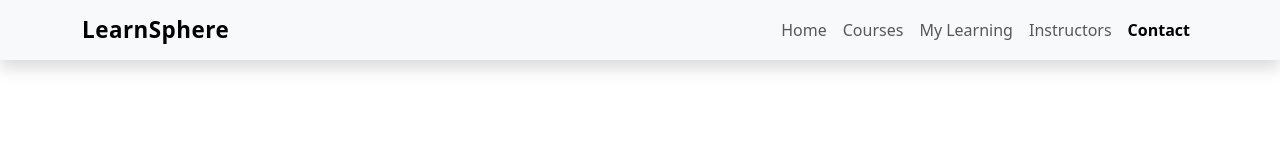
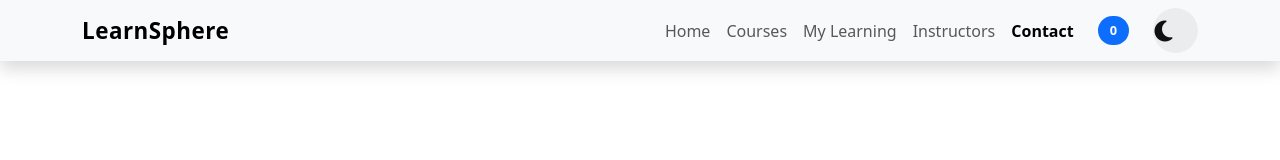
Before and after one commit to malakalsenine-a11y/JS-LearnSphereProject, a plain HTML site: page contact.html in a window 1280 px wide. Drawn offline with Linux system fonts and the light colour scheme.

Commit message:
add Contact html Page(Continue Navbar)

```diff
--- a/contact.html
+++ b/contact.html
@@ -32,6 +32,19 @@
           <li class="nav-item"><a class="nav-link active" href="contact.html">Contact</a></li>
         </ul>
 
+        <span class="badge bg-primary ms-3" id="count">0</span>
+
+        <div class="ms-4">
+          <input type="checkbox" id="toggle_btn" hidden />
+          <label for="toggle_btn" class="theme-toggle">
+            <i class="fa-solid fa-moon moon"></i>
+            <i class="fa-solid fa-sun sun"></i>
+          </label>
+        </div>
+      </div>
+    </div>
+  </nav>
+
 
 
   <script src="./js/bootstrap.bundle.min.js"></script>
```
